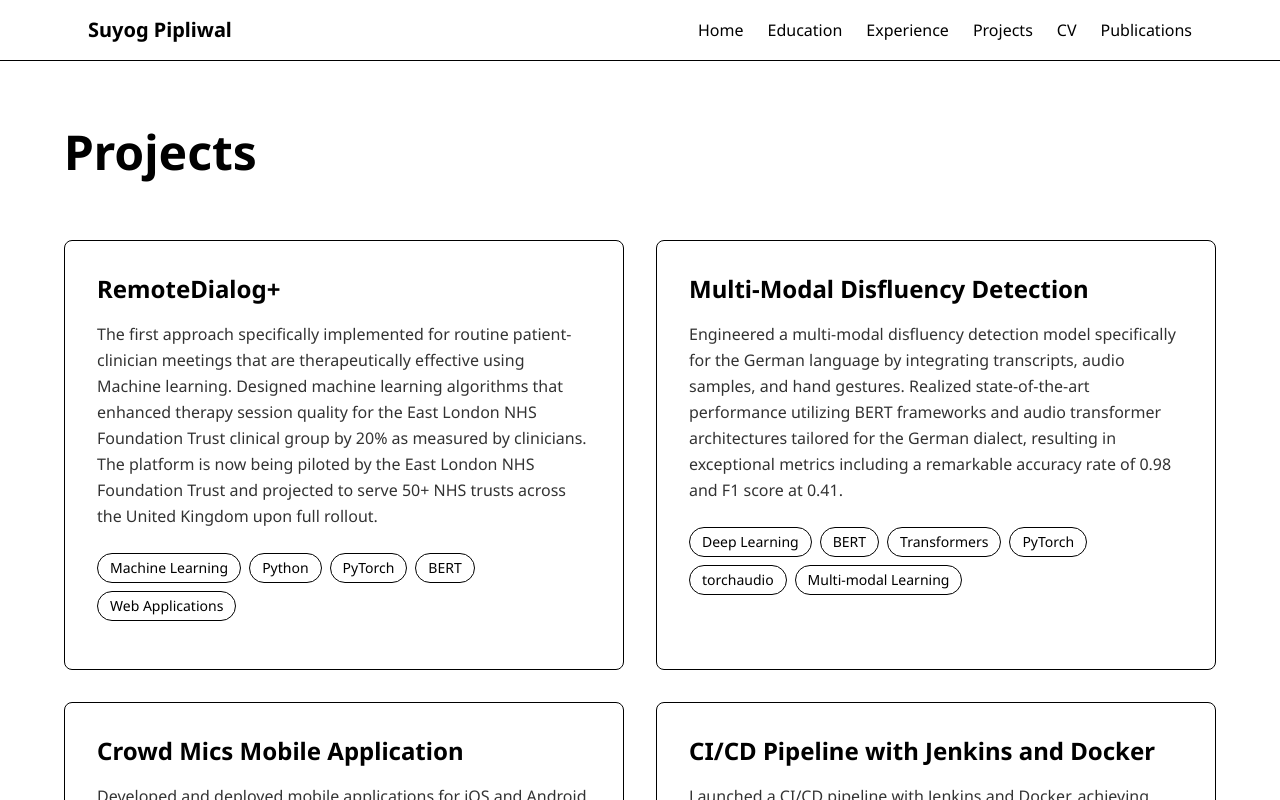
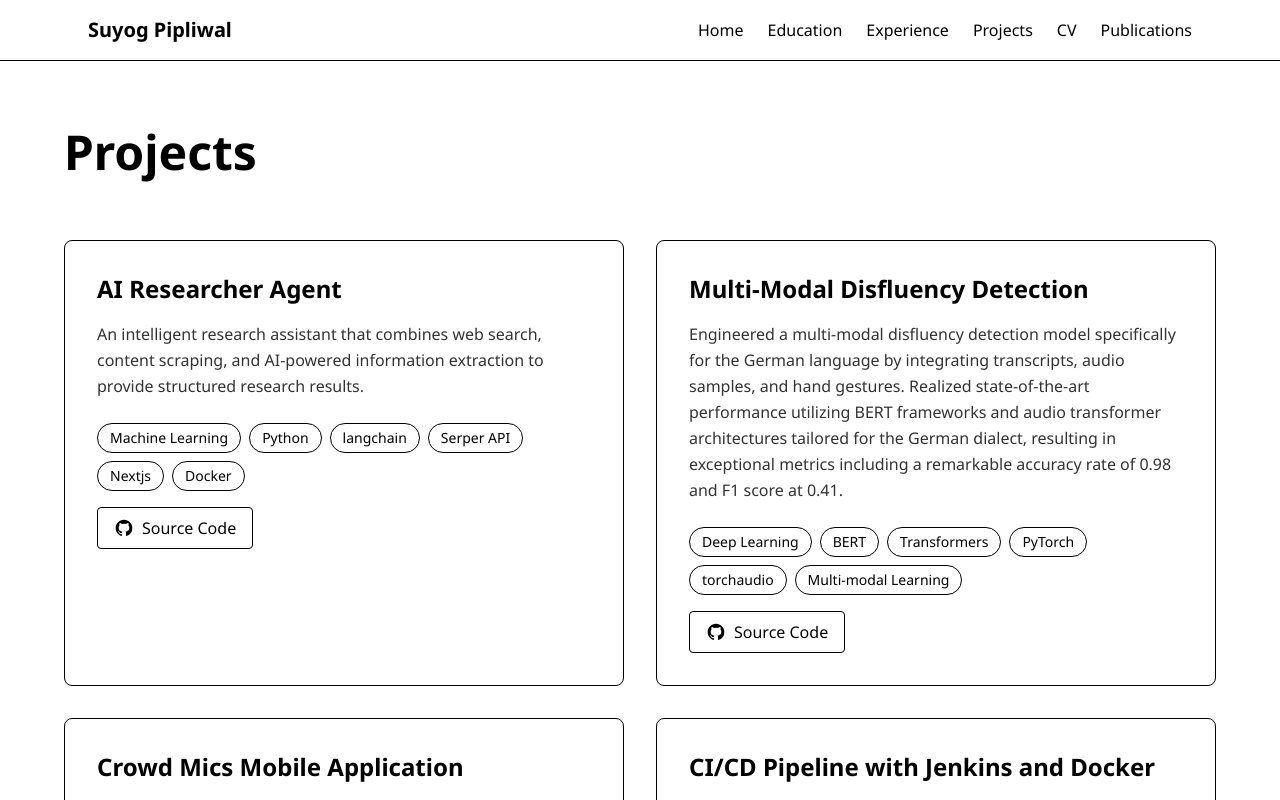
Before and after one commit to suyog-pipliwaal/suyog-pipliwaal.github.io, a Next.js app: page /projects in a window 1280 px wide. Shown: the top 800 px of the page. Built offline with nearby package versions, Linux system fonts and the light colour scheme.

Commit message:
url added and project update

```diff
--- a/app/projects/page.tsx
+++ b/app/projects/page.tsx
@@ -15,24 +15,28 @@
           <div className="grid md:grid-cols-2 gap-8">
             {[
               {
-                title: "RemoteDialog+",
-                description: "The first approach specifically implemented for routine patient-clinician meetings that are therapeutically effective using Machine learning. Designed machine learning algorithms that enhanced therapy session quality for the East London NHS Foundation Trust clinical group by 20% as measured by clinicians. The platform is now being piloted by the East London NHS Foundation Trust and projected to serve 50+ NHS trusts across the United Kingdom upon full rollout.",
-                tech: ["Machine Learning", "Python", "PyTorch", "BERT", "Web Applications"],
+                title: "AI Researcher Agent",
+                description:"An intelligent research assistant that combines web search, content scraping, and AI-powered information extraction to provide structured research results.",
+                tech: ["Machine Learning", "Python", "langchain", "Serper API  ","Nextjs", "Docker"],
+                github: "https://github.com/suyog-pipliwaal/Deep-search-agent",
               },
               {
                 title: "Multi-Modal Disfluency Detection",
                 description: "Engineered a multi-modal disfluency detection model specifically for the German language by integrating transcripts, audio samples, and hand gestures. Realized state-of-the-art performance utilizing BERT frameworks and audio transformer architectures tailored for the German dialect, resulting in exceptional metrics including a remarkable accuracy rate of 0.98 and F1 score at 0.41.",
                 tech: ["Deep Learning", "BERT", "Transformers", "PyTorch", "torchaudio", "Multi-modal Learning"],
+                github: "#",
               },
               {
                 title: "Crowd Mics Mobile Application",
                 description: "Developed and deployed mobile applications for iOS and Android platforms utilizing React-Native, achieving a 100% shared UI codebase that enhanced development efficiency across device ecosystems. Collaborated on innovative solutions targeting audio processing delays; achieved a reduction of latency from 400ms down to just 80ms, dramatically improving real-time interaction for users. The app is available on Google Play Store and Apple App Store.",
                 tech: ["React Native", "JavaScript", "Node.js", "Audio Processing", "iOS", "Android"],
+                github: "#",
               },
               {
                 title: "CI/CD Pipeline with Jenkins and Docker",
                 description: "Launched a CI/CD pipeline with Jenkins and Docker, achieving 99.99% uptime and reducing deployment time significantly. This infrastructure improvement enhanced the development workflow and ensured reliable, automated deployments for production applications.",
                 tech: ["Jenkins", "Docker", "CI/CD", "DevOps", "Linux"],
+                github: "#",
               },
             ].map((project, index) => (
               <div
@@ -55,6 +59,21 @@
                     </span>
                   ))}
                 </div>
+                {project.github && (
+                  <div className="mt-4">
+                    <a
+                      href={project.github}
+                      target="_blank"
+                      rel="noopener noreferrer"
+                      className="inline-flex items-center gap-2 text-black dark:text-white hover:opacity-70 transition-opacity border border-black dark:border-white px-4 py-2 rounded"
+                    >
+                      <svg className="w-5 h-5" fill="currentColor" viewBox="0 0 24 24" aria-hidden="true">
+                        <path fillRule="evenodd" d="M12 2C6.477 2 2 6.484 2 12.017c0 4.425 2.865 8.18 6.839 9.504.5.092.682-.217.682-.483 0-.237-.008-.868-.013-1.703-2.782.605-3.369-1.343-3.369-1.343-.454-1.158-1.11-1.466-1.11-1.466-.908-.62.069-.608.069-.608 1.003.07 1.531 1.032 1.531 1.032.892 1.53 2.341 1.088 2.91.832.092-.647.35-1.088.636-1.338-2.22-.253-4.555-1.113-4.555-4.951 0-1.093.39-1.988 1.029-2.688-.103-.253-.446-1.272.098-2.65 0 0 .84-.27 2.75 1.026A9.564 9.564 0 0112 6.844c.85.004 1.705.115 2.504.337 1.909-1.296 2.747-1.027 2.747-1.027.546 1.379.202 2.398.1 2.651.64.7 1.028 1.595 1.028 2.688 0 3.848-2.339 4.695-4.566 4.943.359.309.678.92.678 1.855 0 1.338-.012 2.419-.012 2.747 0 .268.18.58.688.482A10.019 10.019 0 0022 12.017C22 6.484 17.522 2 12 2z" clipRule="evenodd" />
+                      </svg>
+                      Source Code
+                    </a>
+                  </div>
+                )}
               </div>
             ))}
           </div>
```
